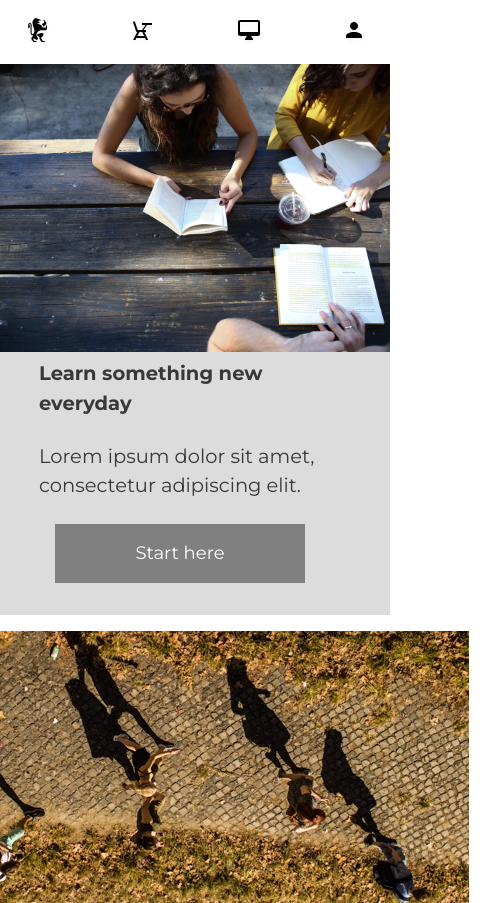
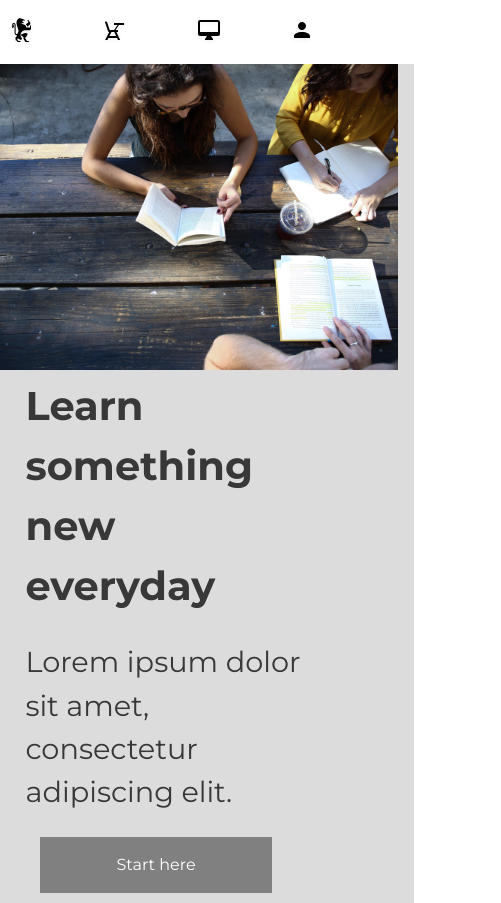
Before and after one commit to amendizabalm/ColmarAcademy, a plain HTML site: page index.html in a window 390 px wide. Shown: the top 903 px of the page, 501 px wide, since content can reach past the window. Drawn offline with Linux system fonts and the light colour scheme; a script that the page names is missing.

Commit message:
project finished at last

```diff
--- a/index.html
+++ b/index.html
@@ -41,8 +41,8 @@
             </div>
             <div class="right-section ">
                 <div class="tagline">
-                    <h1 style="font-size: 5vw;">Learn something new everyday</h1>
-                    <h2 style="font-size: 5vw;">Lorem ipsum dolor sit amet, consectetur adipiscing elit.</h2>
+                    <h1>Learn something new everyday</h1>
+                    <h2>Lorem ipsum dolor sit amet, consectetur adipiscing elit.</h2>
                     <a href="#" target="_blank">Start here</a>
                 </div>
             </div>
--- a/resources/styles.css
+++ b/resources/styles.css
@@ -1,5 +1,5 @@
 html {
-    font-size: 18px;
+    font-size: 16px;
     }
 
   body {
@@ -11,14 +11,15 @@ html {
   }
 
   .container {
-    width: 1366px;
+    width: 100%;
+    height: auto;
     margin-left: 24px;
   }
 
   @media only screen and (max-width: 600px) {
     .container {
     width: 100%;
-    margin-left: 0px;
+    margin-left: -16px;
     }
   }
 
@@ -145,7 +146,7 @@ html {
       display: flex;
       justify-content: space-between;
       align-items: center;
-      padding-right: 24px;
+      padding-right: 60px;
       padding-left: 24px;
     }
   }
@@ -154,7 +155,7 @@ html {
   /* Main Banner Section */
   .main-banner {
     background-color: #DCDCDC;
-    margin: 0 auto;
+    margin: 0px -24px 0px 0px;
   }
 
   .main-banner .container {
@@ -179,7 +180,6 @@ html {
   }
 
   .tagline {
-    width: 100%;
     height: auto;
     padding-left: 20px;
     margin: auto;
@@ -362,8 +362,8 @@ html {
     }
 
     .practice .right-section {
-      border-left: 0px;
-      padding: 16px 0px;
+      border-left: 16px;
+      padding: 16px 16px;
       display: flex;
       justify-content: flex-start;
       align-items: center;
@@ -394,6 +394,7 @@ html {
 
     .box img.mobile {
       display: flex;
+      padding: 0px 16px;
     }
 
     .content {
@@ -487,8 +488,6 @@ html {
       display: flex;
       justify-content: space-between;
       flex-direction: column;
-      padding-left: 16px;
-      padding-right: 16px;
     }
 
   .courses-list a {
@@ -558,6 +557,10 @@ html {
     .flex .left-section h5 {
       display: none;
     }
+
+    h3{
+      padding-right: 60px;
+    }
   }
 
   /* Footer Section */
```
